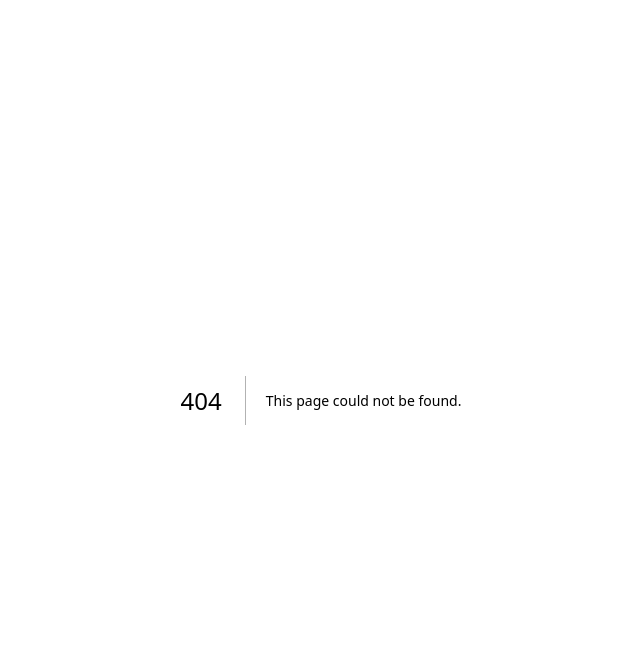
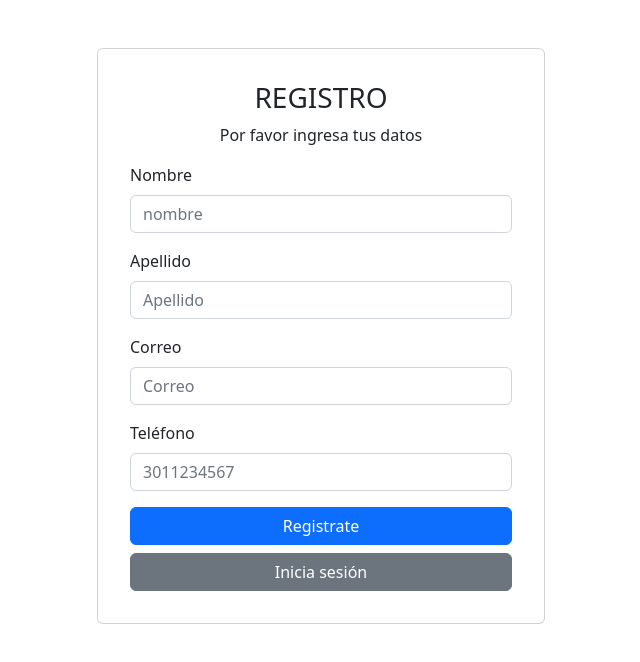
Before and after one commit to adanflorez/react-login, a Next.js app: page /signup in a window 1280 px wide. Before the commit this address had no page. Shown: the top 662 px of the page, without its empty margins (319-959 px from the left). Built offline with nearby package versions, Linux system fonts and the light colour scheme.

Commit message:
feat: sign up form

```diff
--- /dev/null
+++ b/src/components/forms/signupForm.js
@@ -0,0 +1,122 @@
+import React, { useState } from "react";
+import { useRouter } from "next/router";
+import AlertError from "../alerts/error";
+import services from "../../http/services";
+
+const SignupForm = () => {
+  const router = useRouter();
+  const [name, setName] = useState("");
+  const [lastname, setLastname] = useState("");
+  const [email, setEmail] = useState("");
+  const [phone, setPhone] = useState("");
+  const [error, setError] = useState(false);
+
+  const handleSubmit = async (e) => {
+    setError(false);
+    if ([name, lastname, email, phone].includes("")) {
+      setError(true);
+    } else {
+      try {
+        await services.signup(name, lastname, phone, email);
+        alert("Usuario registrado");
+        router.push("/");
+      } catch (error) {
+        alert("Error al registrar al usuario");
+      }
+    }
+  };
+  return (
+    <div className="card p-3 mx-auto my-5" style={{ width: "28rem" }}>
+      <div className="card-body">
+        <h3 className="card-title text-center">REGISTRO</h3>
+        <p className="text-center">Por favor ingresa tus datos</p>
+        {error ? (
+          <AlertError
+            message={"Debes ingresar todos los datos"}
+            setError={setError}
+          />
+        ) : null}
+        <div className="mb-3">
+          <label htmlFor="name" className="form-label">
+            Nombre
+          </label>
+          <input
+            type="text"
+            className="form-control"
+            id="name"
+            placeholder="nombre"
+            value={name}
+            onChange={(e) => {
+              setName(e.target.value);
+            }}
+          />
+        </div>
+        <div className="mb-3">
+          <label htmlFor="apellido" className="form-label">
+            Apellido
+          </label>
+          <input
+            type="text"
+            className="form-control"
+            id="apellido"
+            placeholder="Apellido"
+            value={lastname}
+            onChange={(e) => {
+              setLastname(e.target.value);
+            }}
+          />
+        </div>
+        <div className="mb-3">
+          <label htmlFor="correo" className="form-label">
+            Correo
+          </label>
+          <input
+            type="email˝"
+            className="form-control"
+            id="correo"
+            placeholder="Correo"
+            value={email}
+            onChange={(e) => {
+              setEmail(e.target.value);
+            }}
+          />
+        </div>
+        <div className="mb-3">
+          <label htmlFor="phone" className="form-label">
+            Teléfono
+          </label>
+          <input
+            type="tel"
+            className="form-control"
+            id="phone"
+            placeholder="3011234567"
+            value={phone}
+            onChange={(e) => {
+              setPhone(e.target.value);
+            }}
+          />
+        </div>
+        <div className="d-grid gap-2 text-center">
+          <button
+            className="btn btn-primary"
+            type="button"
+            onClick={handleSubmit}
+          >
+            Registrate
+          </button>
+          <button
+            className="btn btn-secondary"
+            type="button"
+            onClick={() => {
+              router.push("/");
+            }}
+          >
+            Inicia sesión
+          </button>
+        </div>
+      </div>
+    </div>
+  );
+};
+
+export default SignupForm;
--- a/src/http/services.js
+++ b/src/http/services.js
@@ -9,7 +9,22 @@ const services = {
           user,
           password,
         });
-        Cookies.set("token", "token-123456")
+        Cookies.set("token", "token-123456");
+        resolve(response);
+      } catch (error) {
+        reject(error);
+      }
+    });
+  },
+  signup(name, lastname, phone, email) {
+    return new Promise(async (resolve, reject) => {
+      try {
+        const response = await api.post(`https://localhost:8000/signup`, {
+          name,
+          lastname,
+          phone,
+          email,
+        });
         resolve(response);
       } catch (error) {
         reject(error);
--- /dev/null
+++ b/src/pages/signup.js
@@ -0,0 +1,9 @@
+import React from "react";
+
+import SignupForm from "../components/forms/signupForm";
+
+const Signup = () => {
+  return <SignupForm />;
+};
+
+export default Signup;
```
Also changed, not shown: src/components/forms/loginForm.js (+5 -4 lines).
